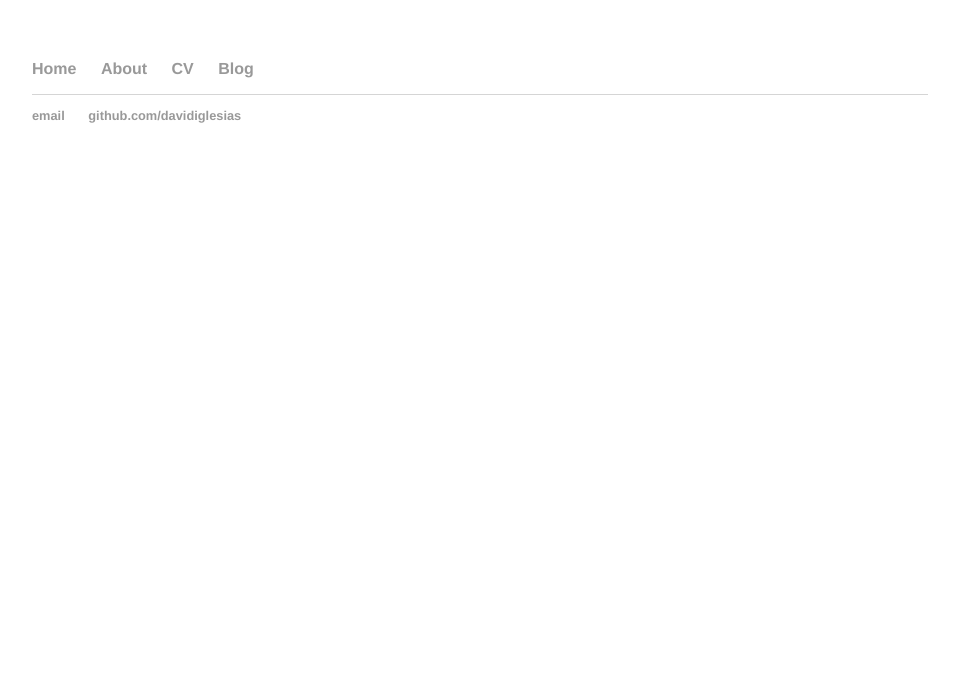
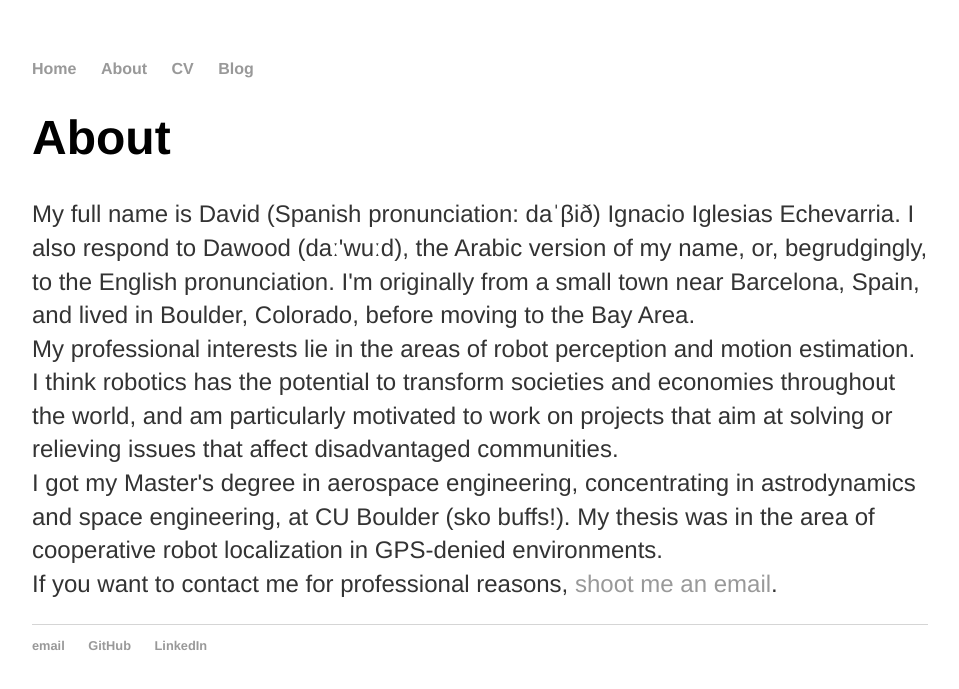
Before and after one commit to davidiglesias/davidiglesias.github.io, a Jekyll site: the page built from about/index.html, in a window 1280 px wide. Shown: the top 689 px of the page, without its empty margins (160-1119 px from the left). Built offline with Jekyll 4.4.1, drawn with Linux system fonts in a browser that asks for light colours.

Commit message:
add about section

```diff
--- a/_layouts/default.html
+++ b/_layouts/default.html
@@ -22,7 +22,8 @@
 			<footer>
 	    		<ul>
         		<li><a href="mailto:iglesias.david.ignacio@gmail.com">email</a></li>
-        		<li><a href="https://github.com/davidiglesias">github.com/davidiglesias</a></li>
+        		<li><a href="https://github.com/davidiglesias">GitHub</a></li>
+        		<li><a href="https://www.linkedin.com/in/david-iglesias-echevarria/">LinkedIn</a></li>
 				</ul>
 			</footer>
 		</body>
--- a/about/index.html
+++ b/about/index.html
@@ -2,3 +2,14 @@
 layout: default
 title: About
 ---
+<h1>{{ page.title }}</h1>
+<p> My full name is David (Spanish pronunciation: daˈβið) Ignacio Iglesias Echevarria.
+    I also respond to Dawood (daː'wuːd), the Arabic version of my name, or, begrudgingly, to the English pronunciation.
+    I'm originally from a small town near Barcelona, Spain, and lived in Boulder, Colorado, before moving to the Bay Area.
+    <br> My professional interests lie in the areas of robot perception and motion estimation. I think robotics has the potential
+    to transform societies and economies throughout the world, and am particularly motivated to work on projects that aim at solving
+    or relieving issues that affect disadvantaged communities.
+    <br> I got my Master's degree in aerospace engineering, concentrating in astrodynamics and space engineering, at CU Boulder (sko buffs!).
+    My thesis was in the area of cooperative robot localization in GPS-denied environments.
+    <br> If you want to contact me for professional reasons, <a href="mailto:iglesias.david.ignacio@gmail.com">shoot me an email</a>.
+</p>
--- a/cv/index.html
+++ b/cv/index.html
@@ -3,4 +3,4 @@ layout: default
 title: CV
 ---
 <h1>{{ page.title }}</h1>
-<body> Find my resume <a href="../assets/resume.pdf">here.</a>
+<p> Find my resume <a href="../assets/resume.pdf">here.</a></p>
--- a/index.html
+++ b/index.html
@@ -5,7 +5,7 @@ title: David, walled pepino
 <div class="blurb">
 	<img src="assets/images/IMG_0219.png" alt="picture should be here. oops." width=1000/>
 	<h1>hi. <br>hola. <br>السلام عليكم</h1>
-	<p>I'm David (Spanish pronunciation: daˈβið) Iglesias Echevarria.
+	<p>I'm David Iglesias Echevarria.
 		I'm an engineer and roboticist currently based in the Bay Area.
 		I'm also a husband, an immigrant, a Muslim, a soccer (I mean, football) fan, and an avid gamer.
 		Read more about me <a href="/about">here.</a></p>
```
